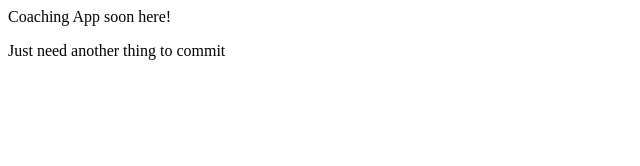
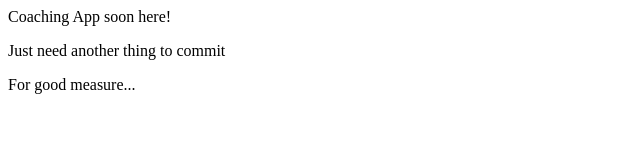
Before and after one commit to CooperHays/CoachingSuite_Assistant, an Angular app in the folder DesktopApp/: page / in a window 1280 px wide. Shown: the top 166 px of the page, without its empty margins (0-640 px from the left). Built offline with nearby package versions, Linux system fonts and the light colour scheme.

Commit message:
another commit

```diff
--- a/DesktopApp/src/app/app.component.html
+++ b/DesktopApp/src/app/app.component.html
@@ -1,2 +1,3 @@
 <div>Coaching App soon here!</div>
 <p>Just need another thing to commit</p>
+<span>For good measure...</span>
```
